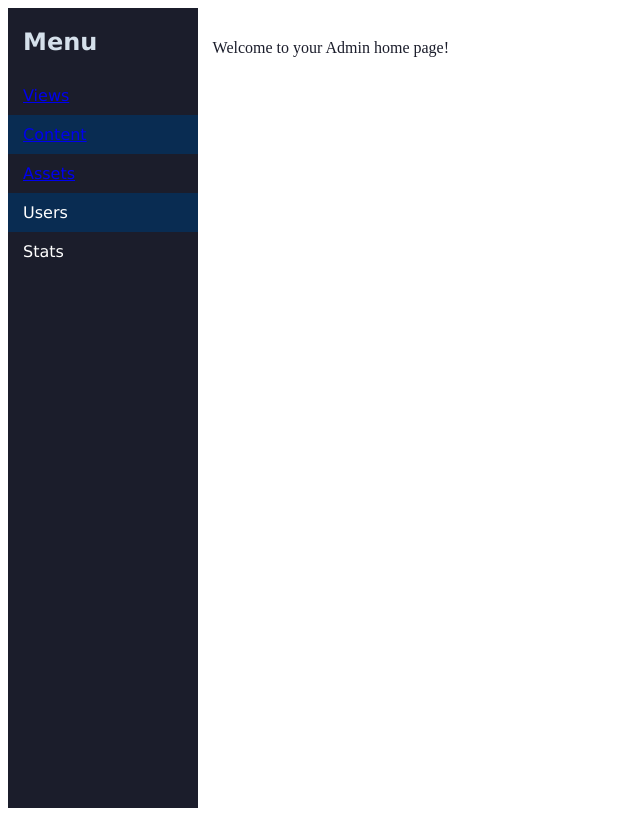
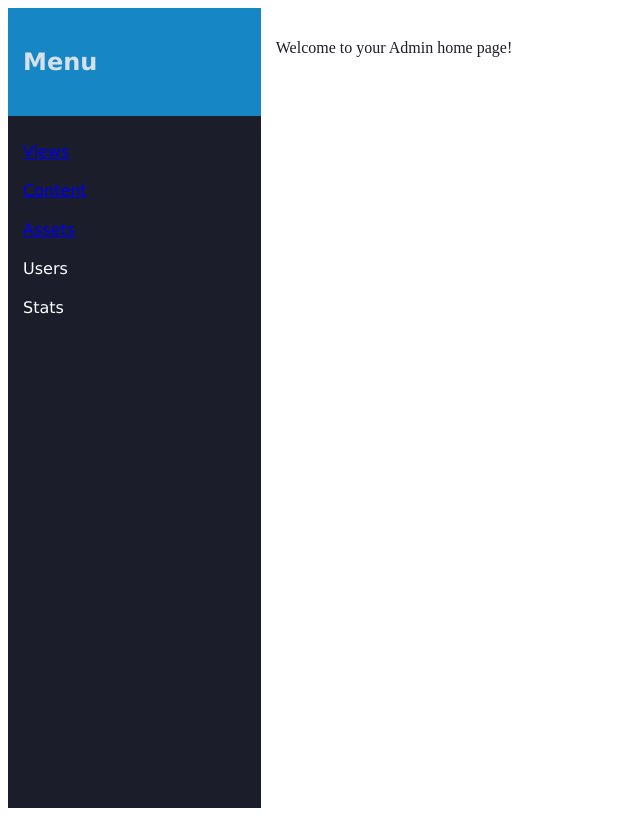
Before and after one commit to norival/3wa_projet_final, a Symfony app: template templates/admin/index.html.twig in a window 1280 px wide. Shown: the whole page, without its empty margins (0-640 px from the left). Run offline with Twig, Linux system fonts and the light colour scheme; the template is opened without the code that fills it, so the values that code supplies are empty; style sheets or scripts are compiled from the project's sources; some libraries are stand-ins or nearby versions.

Commit message:
some style for the admin

```diff
--- a/assets/css/admin.scss
+++ b/assets/css/admin.scss
@@ -26,8 +26,17 @@ li {
 #admin-navigation {
     $navPadding: 15px;
     // border: 1px solid orange;
+    header {
+        padding: 40px 0 40px;
+        background-color: $paletteSecondary;
 
-    min-width: 15%;
+        h2 {
+            margin: 0;
+            padding: 0 0 0 $navPadding;
+        }
+    }
+
+    min-width: 20%;
     max-width: 25%;
     // position: fixed;
     // width: 20%;
@@ -41,10 +50,6 @@ li {
     font-family: "Lucida Sans Unicode", "Lucida Grande", sans-serif;
     font-size: 1em;
 
-    h2 {
-        padding: 0 0 0 $navPadding;
-    }
-
     ul {
         // background-color: $paletteSecondary;
         color: #fff;
@@ -54,9 +59,14 @@ li {
             // padding: 10px;
         }
 
-        li:nth-of-type(even) {
+        li.current {
             background-color: $palettePrimary;
+            color: #fff;
         }
+
+        // li:nth-of-type(even) {
+        //     background-color: $palettePrimary;
+        // }
     }
 
 }
--- a/templates/admin/index.html.twig
+++ b/templates/admin/index.html.twig
@@ -4,7 +4,9 @@
 <main>
     <div class="adminContainer">
         <nav id="admin-navigation">
-            <h2>Menu</h2>
+            <header>
+                <h2>Menu</h2>
+            </header>
             <ul>
                 <li><a href="#" id="views">Views</a></li>
                 <li><a href="#" id="content">Content</a></li>
```
